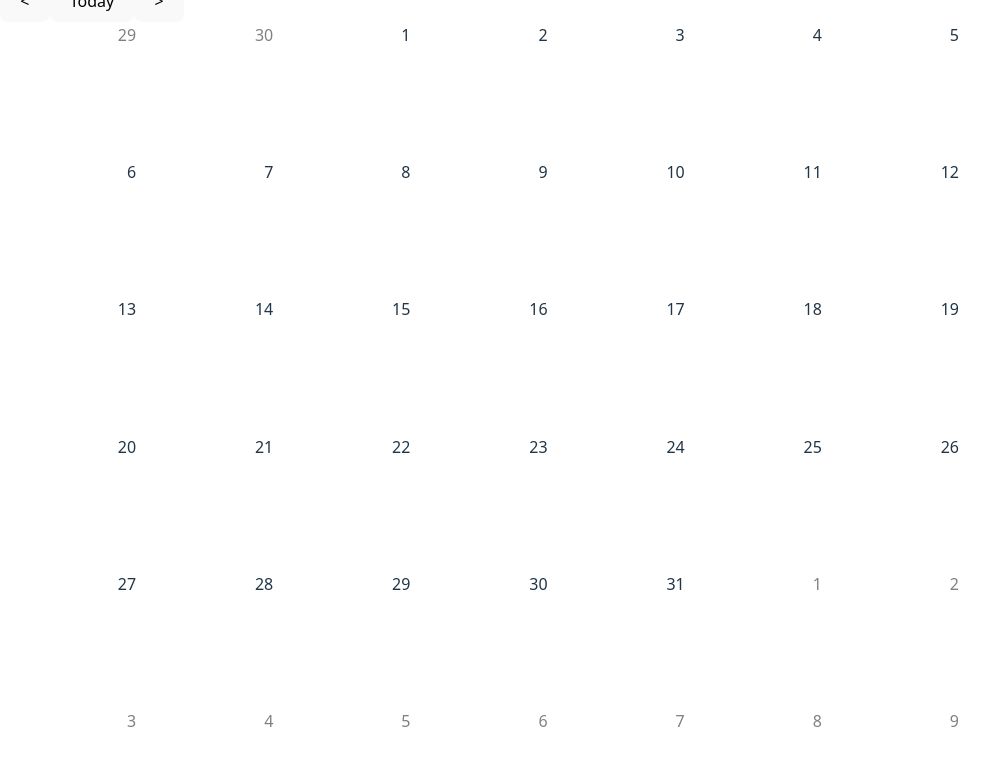
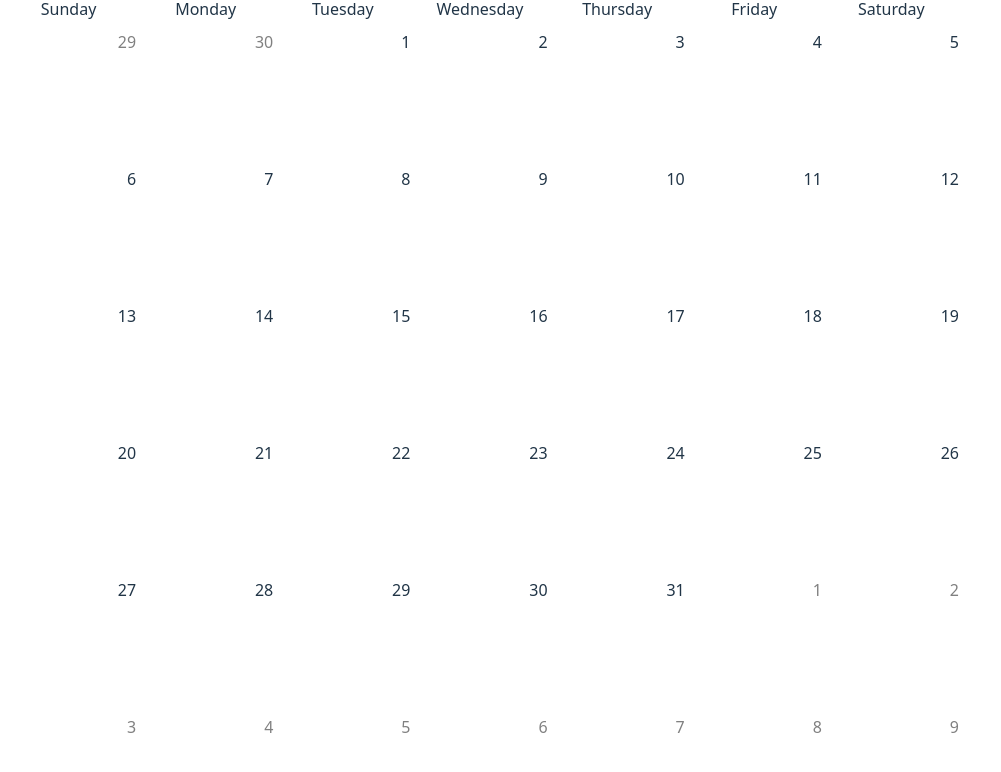
Before and after one commit to Vicente-III-H/calendar, a React (Vite) app: page / in a window 1280 px wide. Shown: the top 772 px of the page, without its empty margins (0-1001 px from the left). Built offline with nearby package versions, Linux system fonts and the light colour scheme.

Commit message:
Update month name styling

```diff
--- a/src/calendar.css
+++ b/src/calendar.css
@@ -1,13 +1,33 @@
 .calendar-container {
     flex: 3;
+}
+
+#calendar-header {
+    display: flex;
+
+}
+
+#calendar-header div {
+    flex: 1;
+
+    font-size: 2rem;
+}
+
+.calendar, #weekdays {
+    display: grid;
+    grid-template-columns: repeat(7, 1fr);
+}
+
+#weekdays {
+    text-align: center;
+
+    grid-template-rows: 2rem;
 }
 
 .calendar {
     flex: 1;
     aspect-ratio: 7 / 6;
 
-    display: grid;
-    grid-template-columns: repeat(7, 1fr);
     grid-template-rows: repeat(6, 1fr);
 }
 
--- a/src/calendar.jsx
+++ b/src/calendar.jsx
@@ -1,17 +1,22 @@
 import { useState } from 'react'
 import './calendar.css'
 
-function CalendarHeader({ month, changeMonth }) {
+function CalendarHeader({ year, month, changeMonth }) {
     const monthNames = ["January", "February", "March", "April", "May", "June", "July", "August", "September", "October", "November", "December"]
     const weekdayNames = ["Sunday", "Monday", "Tuesday", "Wednesday", "Thursday", "Friday", "Saturday"]
 
     return (
-        <div>
-            <div id='month-name'>{monthNames[month]}</div>
-            <button onClick={() => {changeMonth(-1)}}>{"<"}</button>
-            <button onClick={() => {changeMonth()}}>Today</button>
-            <button onClick={() => {changeMonth(1)}}>{">"}</button>
-        </div>
+        <>
+            <div id='calendar-header'>
+                <div>{monthNames[month] + " " + year}</div>
+                <button onClick={() => {changeMonth(-1)}}>{"<"}</button>
+                <button onClick={() => {changeMonth()}}>Today</button>
+                <button onClick={() => {changeMonth(1)}}>{">"}</button>
+            </div>
+            <div id='weekdays'>
+                {weekdayNames.map((day) => (<div key={day}>{day}</div>))}
+            </div>
+        </>
     )
 }
 
@@ -54,7 +59,7 @@ function Calendar() {
 
     return (
         <div className='calendar-container'>
-            <CalendarHeader month={calendarDate.getMonth()} changeMonth={changeMonth}></CalendarHeader>
+            <CalendarHeader year={calendarDate.getFullYear()} month={calendarDate.getMonth()} changeMonth={changeMonth}></CalendarHeader>
             <CalendarDisplay calendarDate={calendarDate}></CalendarDisplay>
         </div>
     )
```
